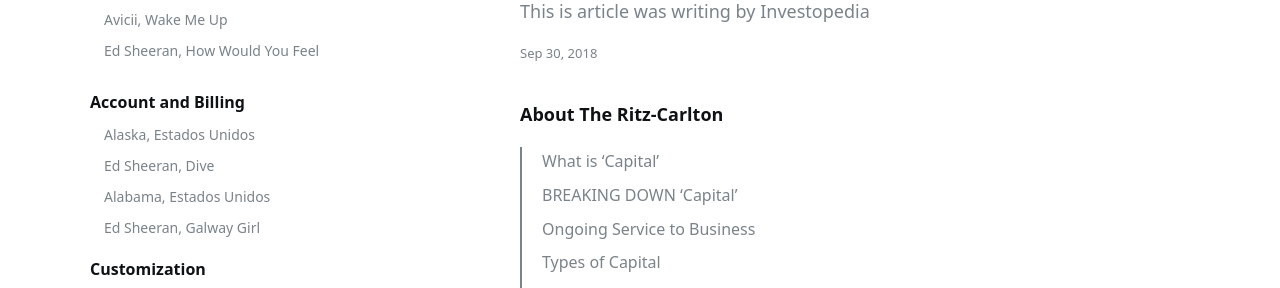
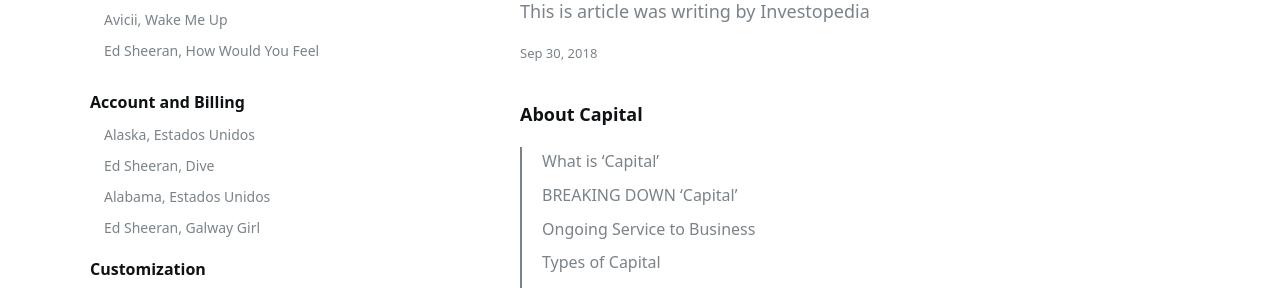
Before and after one commit to jelmii/jelmii.github.io, a Jekyll site: the page built from _docs/assets.md, in a window 1280 px wide and 900 px high. Shown: the part 214-502 px from the top of the window. Built offline with Jekyll 4.4.1, drawn with Linux system fonts in a browser that asks for light colours.

Commit message:
Update assets.md

```diff
--- a/_docs/assets.md
+++ b/_docs/assets.md
@@ -6,7 +6,7 @@ author: a
 tags: featured
 ---
 
-#### About The Ritz-Carlton
+#### About Capital
 {:.no_toc}
 * TOC
 {:toc}
```
